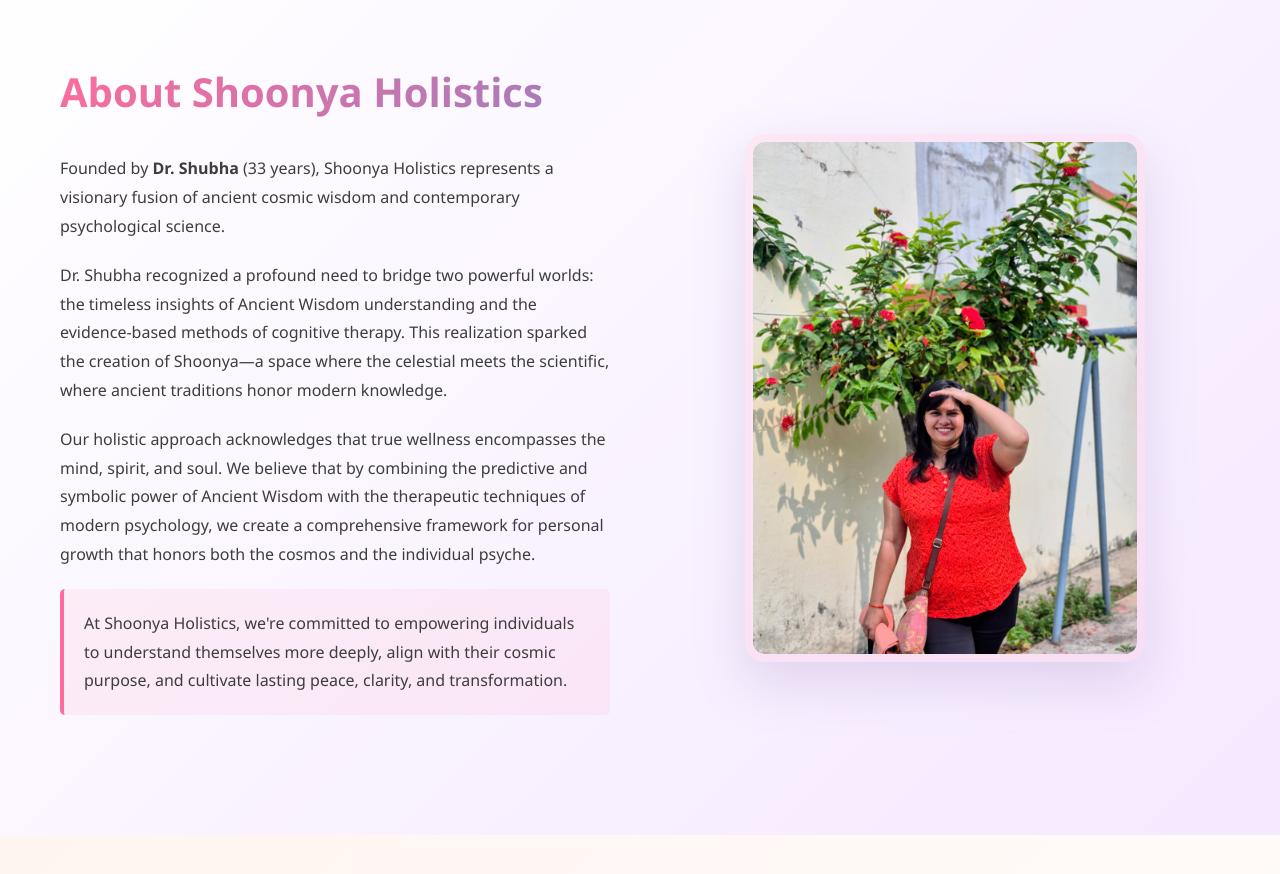
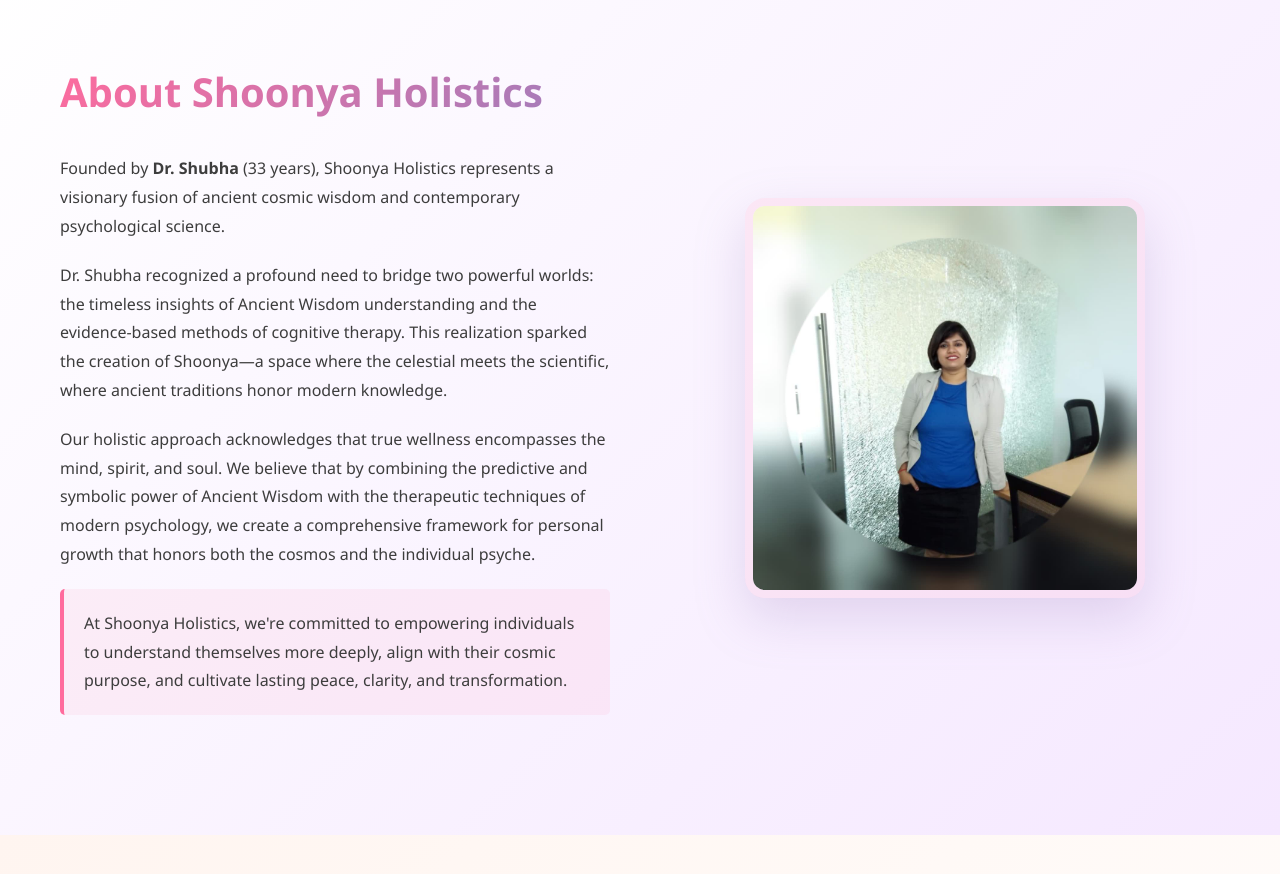
Before and after one commit to DrShubha/Shoonya, a plain HTML site: page index.html in a window 1280 px wide. Shown: the part 1820-2694 px from the top of the page. Drawn offline with Linux system fonts and the light colour scheme.

Commit message:
Update website with latest changes including new Dr. Shubha photo (DrShubha.jpeg)

```diff
--- a/index.html
+++ b/index.html
@@ -135,7 +135,7 @@
                     <p class="mission">At Shoonya Holistics, we're committed to empowering individuals to understand themselves more deeply, align with their cosmic purpose, and cultivate lasting peace, clarity, and transformation.</p>
                 </div>
                 <div class="about-image">
-                    <img src="asset/shubha orange.jpeg" alt="Dr. Shubha - Founder of Shoonya Holistics" class="dr-shubha-photo">
+                    <img src="asset/DrShubha.jpeg" alt="Dr. Shubha - Founder of Shoonya Holistics" class="dr-shubha-photo">
                 </div>
             </div>
         </div>
```
Also changed, not shown: asset/DrShubha.jpeg (added).
